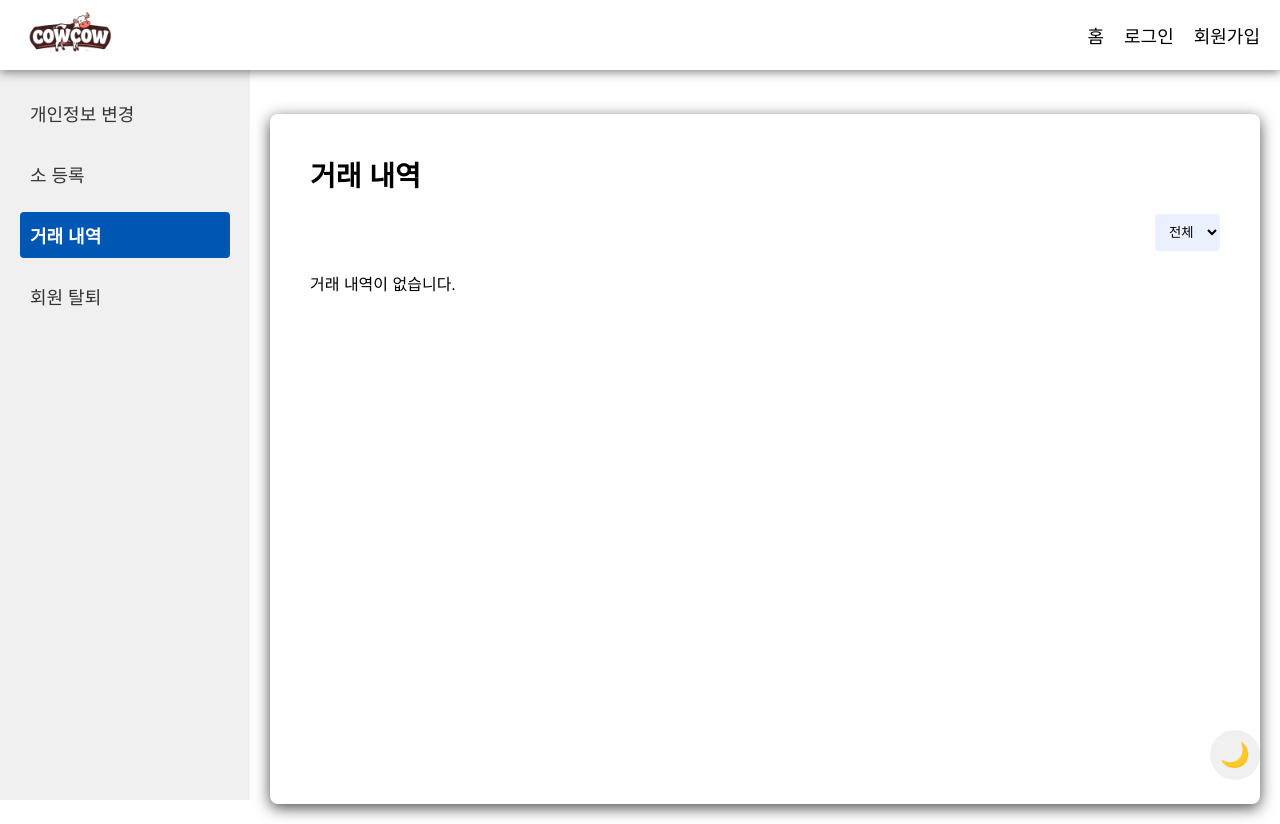
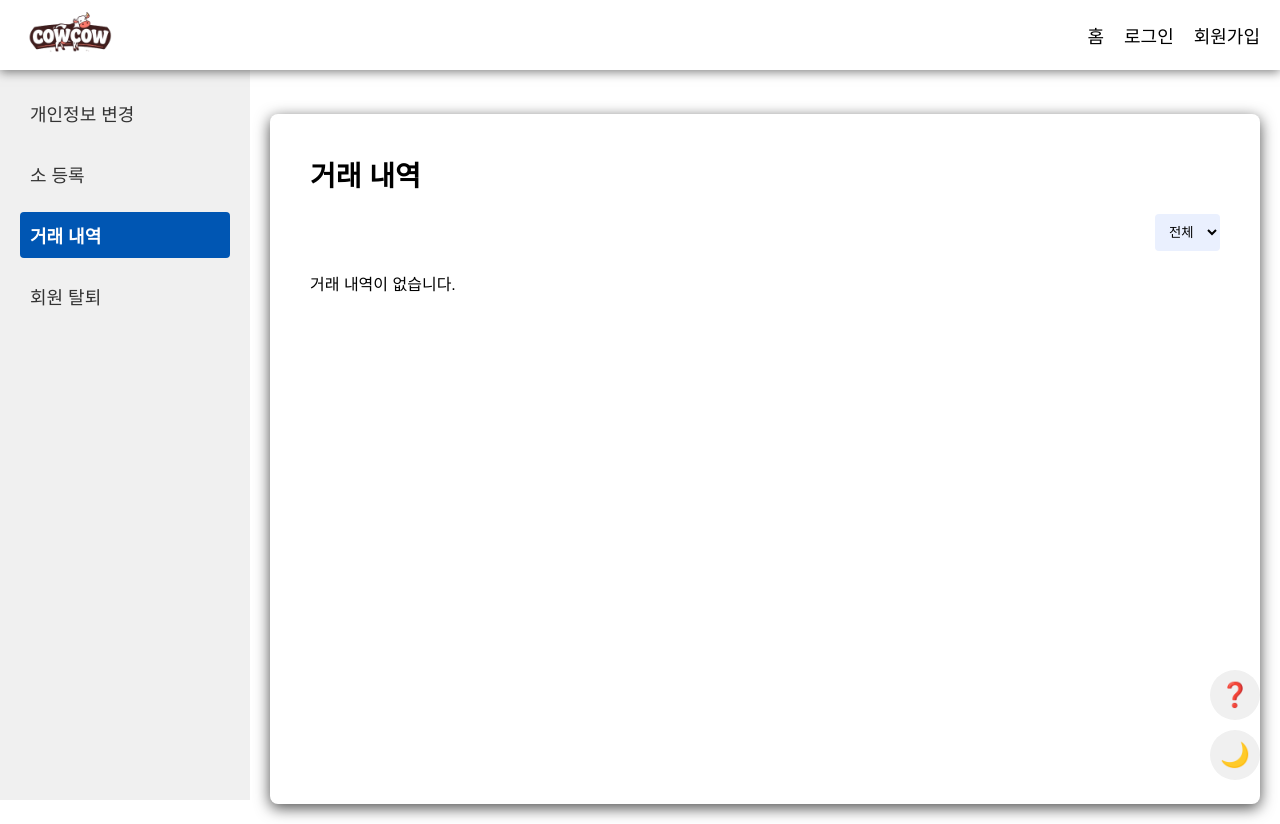
Before and after one commit to 2024-SMHRD-IS-CLOUD-3/cowcow, a React (Create React App) app in the folder front/: page /transactionHistory in a window 1280 px wide. Built offline with nearby package versions, Linux system fonts and the light colour scheme.

Commit message:
안내영상 추가

```diff
--- a/front/src/components/Header.css
+++ b/front/src/components/Header.css
@@ -218,3 +218,20 @@
   color: #999;
   font-size: 12px;
 }
+
+
+.video-container {
+  position: relative;
+  display: inline-block;
+}
+
+.close-button {
+  position: absolute;
+  top: 21.5%;
+  right: 23.5%;
+  background: red;
+  color: white;
+  border: none;
+  font-size: 16px;
+  cursor: pointer;
+}
--- a/front/src/components/Header.js
+++ b/front/src/components/Header.js
@@ -3,6 +3,7 @@ import { Link, useNavigate, useLocation } from "react-router-dom";
 import "./Header.css";
 import io from 'socket.io-client';
 import logo from "../images/cowcowlogo.png"; // 로고 경로 조정 필요
+import video from "../videos/시연영상(작업)-1.mp4";
 
 const Header = ({ user, setUser, toggleTheme, isDarkMode }) => {
   const [showModal, setShowModal] = useState(false);
@@ -18,6 +19,11 @@ const Header = ({ user, setUser, toggleTheme, isDarkMode }) => {
   const location = useLocation();
   const [showAlarmDropdown, setShowAlarmDropdown] = useState(false);
   const [alarms, setAlarms] = useState([]);
+  const [videoVisible, setVideoVisible] = useState(false);
+
+  const handleButtonClick = () => {
+    setVideoVisible(!videoVisible); // 버튼 클릭 시 상태 토글
+  };
 
   const handleLogout = () => {
     if (window.Kakao && window.Kakao.Auth) {
@@ -238,6 +244,25 @@ const Header = ({ user, setUser, toggleTheme, isDarkMode }) => {
     }
   };
 
+  const handleKeyPress = (event) => {
+    if (event.key === "Escape") {
+      setVideoVisible(false); // esc 키 누르면 영상 끄기
+    }
+  };
+
+  useEffect(() => {
+    if (videoVisible) {
+      // 영상이 켜져 있을 때만 이벤트 리스너 추가
+      window.addEventListener("keydown", handleKeyPress);
+    } else {
+      // 영상이 꺼져 있을 때 이벤트 리스너 제거
+      window.removeEventListener("keydown", handleKeyPress);
+    }
+
+    // 클린업 함수로 이벤트 리스너 제거
+    return () => window.removeEventListener("keydown", handleKeyPress);
+  }, [videoVisible]);
+
   return (
     <>
       <header className="header">
@@ -294,10 +319,32 @@ const Header = ({ user, setUser, toggleTheme, isDarkMode }) => {
           )}
         </nav>
 
+        <button onClick={handleButtonClick} className="theme-toggle-button-video">
+          ❓
+        </button>
         <button onClick={toggleTheme} className="theme-toggle-button">
           {isDarkMode ? '🌞' : '🌙'}
         </button>
       </header>
+
+      {videoVisible && (
+        // <div className="video-container">
+        //   <video width="600" controls autoPlay>
+        //     <source src="path_to_your_video.mp4" type="video/mp4" />
+        //     Your browser does not support the video tag.
+        //   </video>
+        // </div>
+        <div className="modal-overlay">
+          {/* X 버튼 */}
+          <button className="close-button" onClick={() => setVideoVisible(false)}>
+            X
+          </button>
+          <video width="900" controls autoPlay>
+            <source src={video} type="video/mp4" />
+            Your browser does not support the video tag.
+          </video>
+      </div>
+      )}
 
       {showModal && (
         <div className="modal-overlay">
--- a/front/src/components/mypage/TransactionHistory.js
+++ b/front/src/components/mypage/TransactionHistory.js
@@ -11,7 +11,7 @@ const TransactionHistory = ({ user, isDarkMode }) => { // isDarkMode 추가
     useEffect(() => {
         const fetchTransactions = async () => {
             try {
-                const response = await fetch(`http://223.130.160.153:3001/auction-cows/completed?userSeq=${user.usrSeq}`);
+                const response = await fetch(`http://localhost:3001/auction-cows/completed?userSeq=${user.usrSeq}`);
                 if (!response.ok) throw new Error('거래 내역을 불러오는 데 실패했습니다.');
 
                 const data = await response.json();
--- a/front/src/components/theme.css
+++ b/front/src/components/theme.css
@@ -82,3 +82,20 @@ body {
   transition: all 0.3s;
   z-index: 100;
 }
+
+/* 테마 토글 버튼 */
+.theme-toggle-button-video {
+  position: fixed;
+  bottom: 80px;
+  right: 20px;
+  width: 50px;
+  height: 50px;
+  border: none;
+  border-radius: 50%;
+  background-color: var(--background-secondary);
+  color: var(--text-primary);
+  font-size: 24px;
+  cursor: pointer;
+  transition: all 0.3s;
+  z-index: 100;
+}
```
Also changed, not shown: 2 other files (tests, documents, lock files or other folders).
